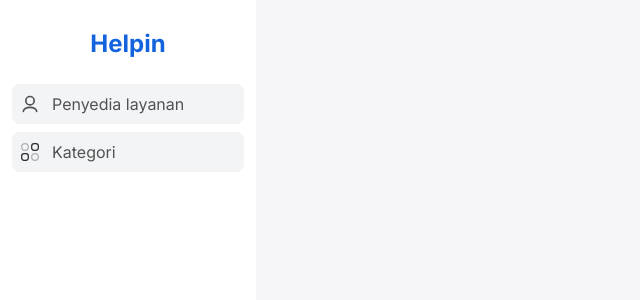
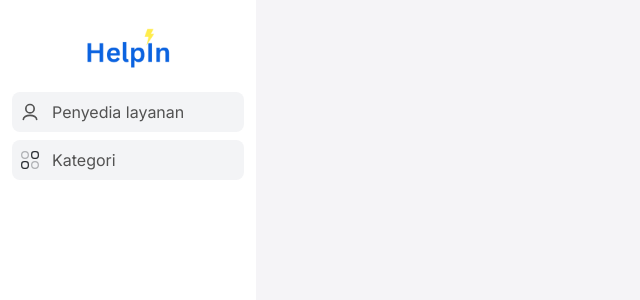
Before and after one commit to rahmatsoleh/nawasena-web, a Next.js app: page / in a window 1280 px wide. Shown: the top 300 px of the page, without its empty margins (0-640 px from the left). Built offline with nearby package versions, Linux system fonts and the light colour scheme.

Commit message:
feat: update logo

```diff
--- a/src/components/layouts/MainLayout/index.tsx
+++ b/src/components/layouts/MainLayout/index.tsx
@@ -31,8 +31,8 @@ const MainLayout: FC<{ children: ReactNode }> = ({ children }) => {
         aria-label="Sidebar"
       >
         <div className="h-full px-3 py-4 overflow-y-auto bg-white">
-          <div className="py-3 mb-2 pb-4 text-2xl text-primary font-bold text-center">
-            Helpin
+          <div className="py-3 flex justify-center mb-2 pb-4 text-2xl text-primary font-bold text-center">
+            <img src="/logo.png" className="h-10 w-auto" alt="Logo" />
           </div>
           <ul className="space-y-2 font-medium text-neutral-600">
             <MenuItem
```
Also changed, not shown: public/logo.png (added).
